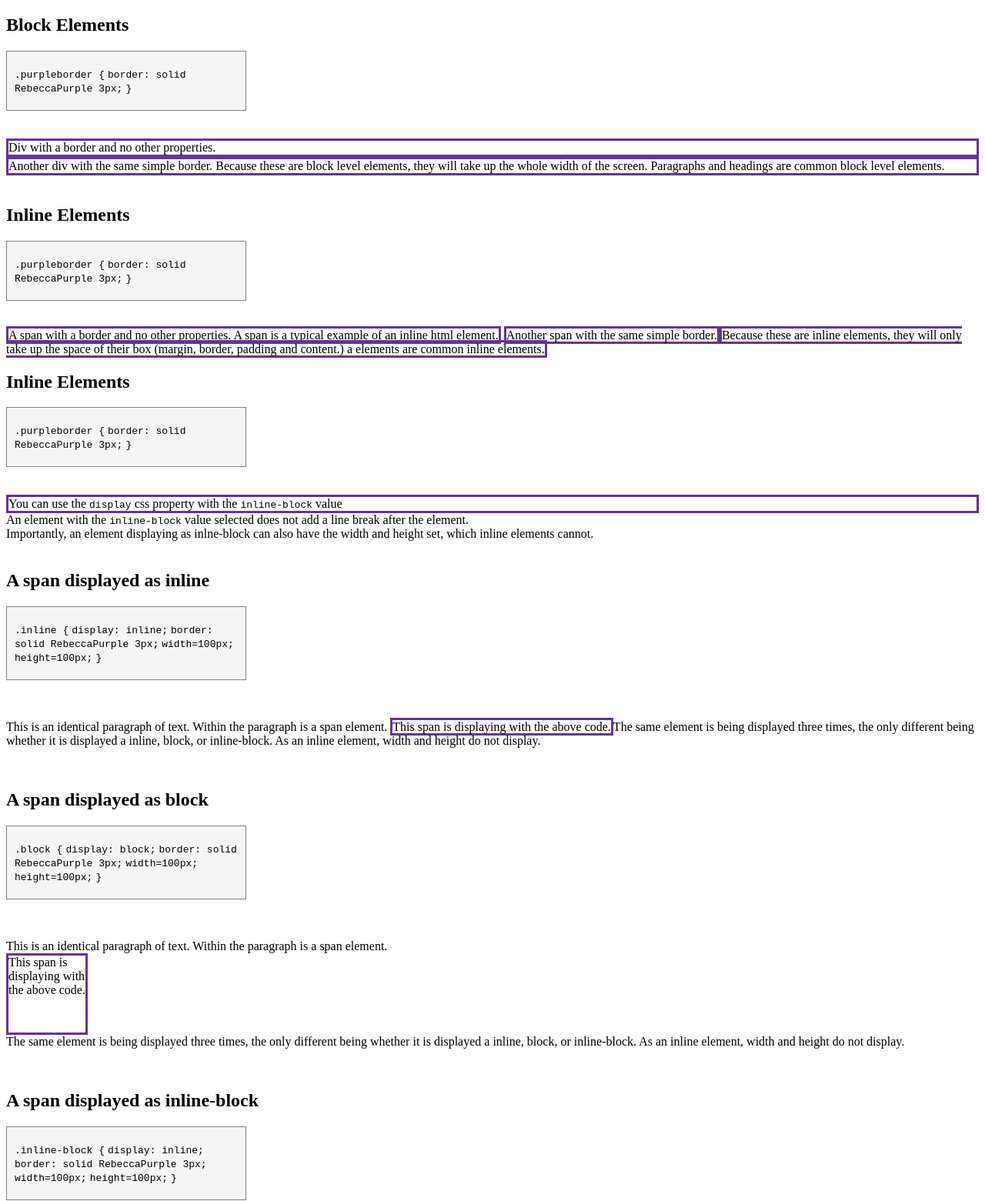
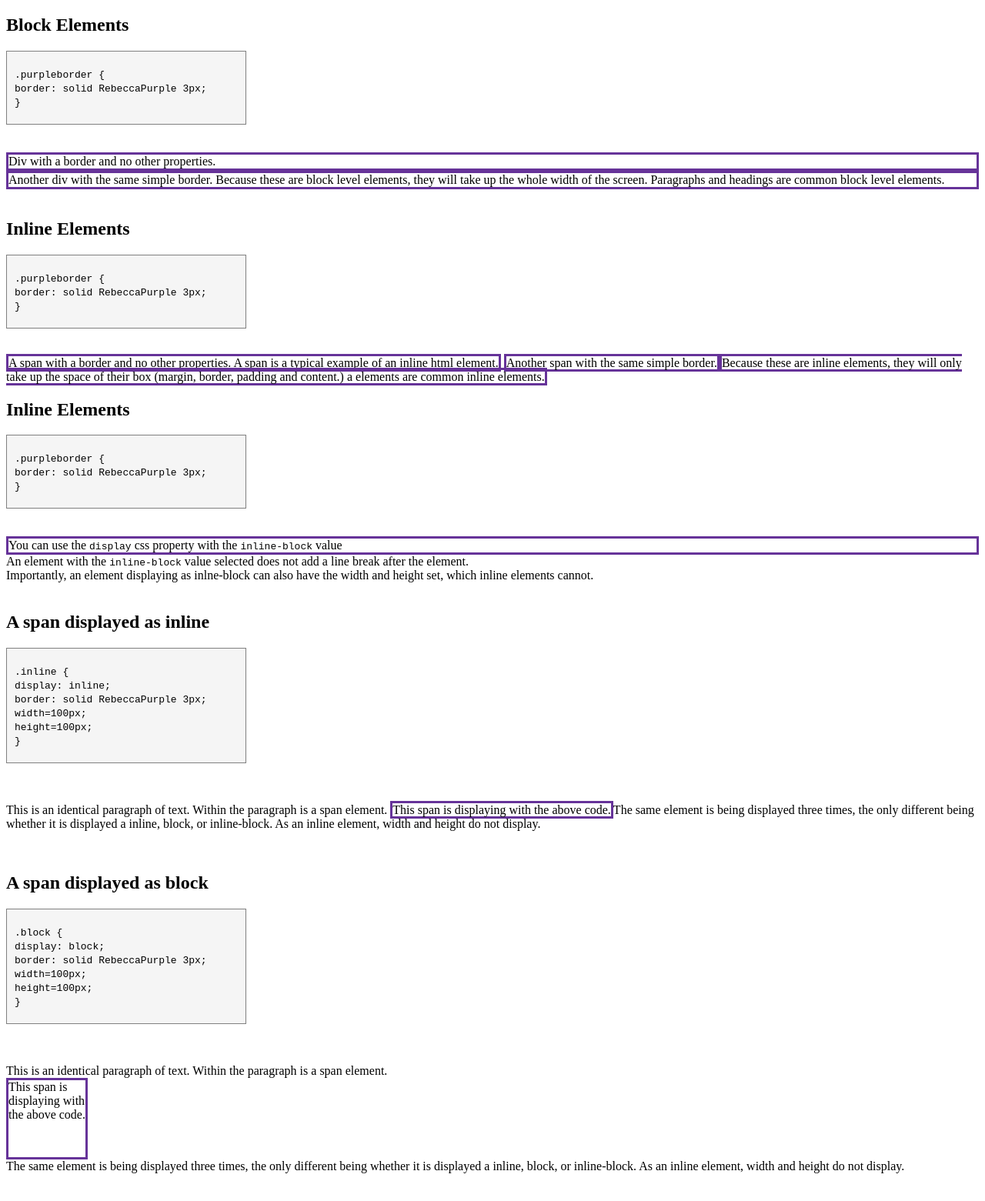
Before and after one commit to jonburdon/really-useful-code, a plain HTML site: page display.html in a window 1280 px wide. Shown: the part 61-1622 px from the top of the page at 77% size. Drawn offline with Linux system fonts and the light colour scheme.

Commit message:
Reduce <code> tags and display as inline

```diff
--- a/display.html
+++ b/display.html
@@ -21,9 +21,9 @@
             <!-- Block Level Elements -->
             <h2>Block Elements</h2>
             <div class="codedisplay">
-                <code>.purpleborder {</code>
-                <code>border: solid RebeccaPurple 3px;</code>
-                <code>}</code>
+                <code>.purpleborder {<br>
+                border: solid RebeccaPurple 3px;<br>
+                }</code>
             </div>
             <br><br>
             <div class="purpleborder">Div with a border and no other properties.</div>
@@ -34,9 +34,9 @@
             <!-- Inline Elements -->
             <h2>Inline Elements</h2>
             <div class="codedisplay">
-                <code>.purpleborder {</code>
-                <code>border: solid RebeccaPurple 3px;</code>
-                <code>}</code>
+                <code>.purpleborder {<br>
+                border: solid RebeccaPurple 3px;<br>
+                }</code>
             </div>
             <br><br>
             <span class="purpleborder">A span with a border and no other properties. A span is a typical example of an inline html element.</span>
@@ -47,9 +47,9 @@
             <!-- The Inline Block value -->
             <h2>Inline Elements</h2>
             <div class="codedisplay">
-                <code>.purpleborder {</code>
-                <code>border: solid RebeccaPurple 3px;</code>
-                <code>}</code>
+                <code>.purpleborder {<br>
+                border: solid RebeccaPurple 3px;<br>
+                }</code>
             </div>
             <br><br>
             <div class="purpleborder">You can use the <code>display</code> css property with the <code>inline-block</code> value</div>
@@ -62,12 +62,12 @@
             <!-- The span as inline -->
             <h2>A span displayed as inline</h2>
             <div class="codedisplay">
-                <code>.inline {</code>
-                <code>display: inline;</code>
-                <code>border: solid RebeccaPurple 3px;</code>
-                <code>width=100px;</code>
-                <code>height=100px;</code>
-                <code>}</code>
+                <code>.inline {<br>
+                display: inline;<br>
+                border: solid RebeccaPurple 3px;<br>
+                width=100px;<br>
+                height=100px;<br>
+                }</code>
             </div>
             <br><br>
             <p>This is an identical paragraph of text. Within the paragraph is a span element. <span class="inline">This span is displaying with the above code.</span>The same element is being displayed three times, the only different being whether it is
@@ -79,12 +79,12 @@
             <!-- The span as block -->
             <h2>A span displayed as block</h2>
             <div class="codedisplay">
-                <code>.block {</code>
-                <code>display: block;</code>
-                <code>border: solid RebeccaPurple 3px;</code>
-                <code>width=100px;</code>
-                <code>height=100px;</code>
-                <code>}</code>
+                <code>.block {<br>
+                display: block;<br>
+                border: solid RebeccaPurple 3px;<br>
+                width=100px;<br>
+                height=100px;<br>
+                }</code>
             </div>
             <br><br>
             <p>This is an identical paragraph of text. Within the paragraph is a span element. <span class="block">This span is displaying with the above code.</span>The same element is being displayed three times, the only different being whether it is
@@ -96,12 +96,12 @@
             <!-- The span as inline-block -->
             <h2>A span displayed as inline-block</h2>
             <div class="codedisplay">
-                <code>.inline-block {</code>
-                <code>display: inline;</code>
-                <code>border: solid RebeccaPurple 3px;</code>
-                <code>width=100px;</code>
-                <code>height=100px;</code>
-                <code>}</code>
+                <code>.inline-block {<br>
+                display: inline;<br>
+                border: solid RebeccaPurple 3px;<br>
+                width=100px;<br>
+                height=100px;<br>
+                }</code>
             </div>
             <br><br>
             <p>This is an identical paragraph of text. Within the paragraph is a span element. <span class="inline-block">This span is displaying with the above code.</span>The same element is being displayed three times, the only different being whether it is
```
Also changed, not shown: boxsizing.html (+22 -23 lines), margin.html (+19 -19 lines).
